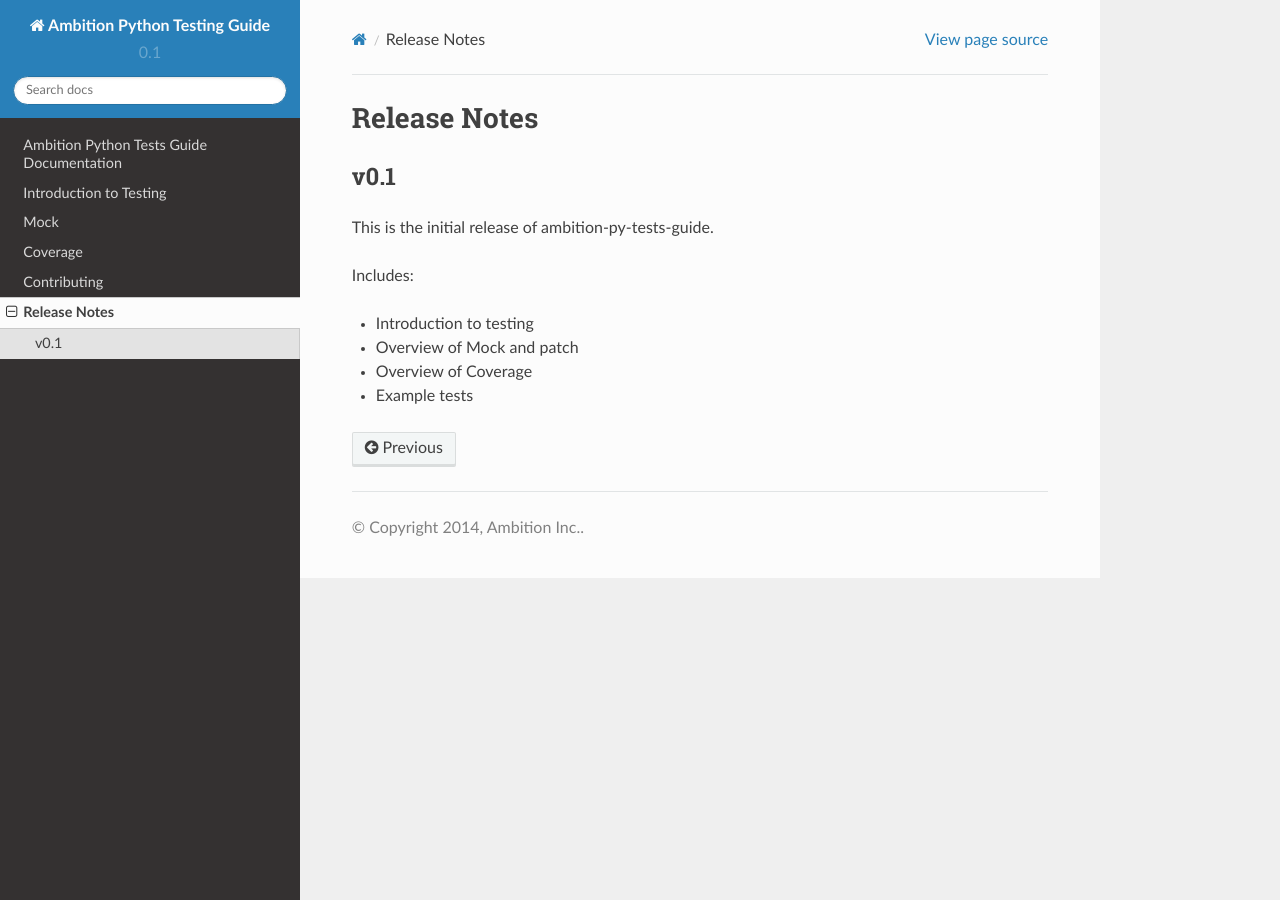
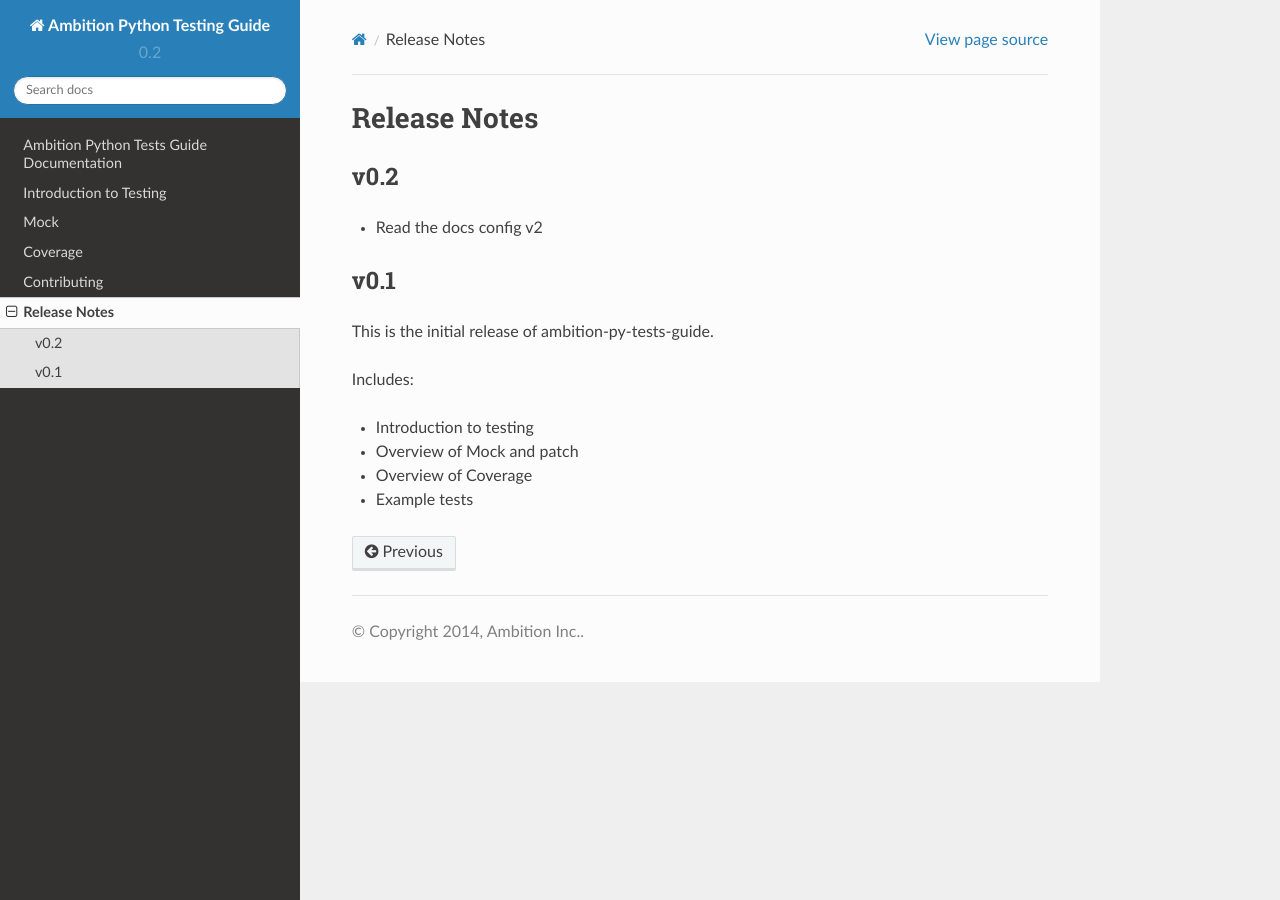
Before and after one commit to ambitioninc/ambition-py-tests-guide, a Sphinx documentation site: the page built from docs/release_notes.rst, in a window 1280 px wide. Built offline with Sphinx 7.4.7 and the Read the Docs theme 2.0.0, drawn with Linux system fonts in a browser that asks for light colours.

Commit message:
read the docs config v2

```diff
--- a/docs/release_notes.rst
+++ b/docs/release_notes.rst
@@ -1,5 +1,9 @@
 Release Notes
 =============
+
+v0.2
+----
+* Read the docs config v2
 
 v0.1
 ----
--- a/tests_guide/version.py
+++ b/tests_guide/version.py
@@ -1 +1 @@
-__version__ = '0.1'
+__version__ = '0.2'
```
Also changed, not shown: .readthedocs.yaml (added).
